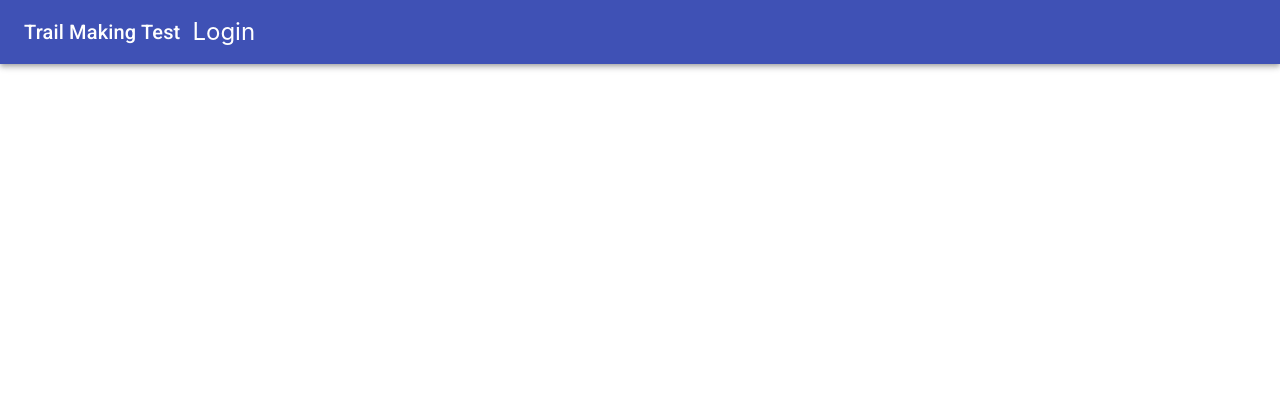
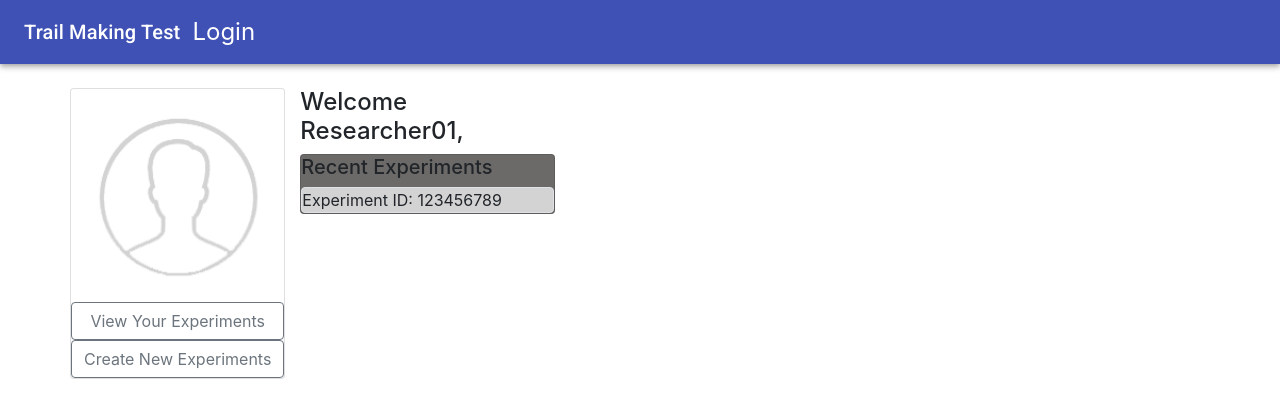
Before and after one commit to kevzzsk/TrailMakingTest, a React (Create React App) app: page /user-page in a window 1280 px wide. Shown: the top 418 px of the page. Built offline with nearby package versions, Linux system fonts and the light colour scheme.

Commit message:
Edited Login and User pages

```diff
--- a/src/App.js
+++ b/src/App.js
@@ -1,12 +1,13 @@
 import React, { Component } from 'react';
 import './App.css';
-
-import ExperimentPage from './components/ExperimentPage'
+import ExperimentPage from './components/ExperimentPage';
 import Appbar from './components/Appbar';
 import HomePage from './components/HomePage';
 import CompletionPage from './components/CompletionPage'
 import LoginPage from './components/LoginPage';
 import UserPage from './components/UserPage';
+import ViewExperiments from './components/ViewExperiments';
+import CreateExperiment from './components/CreateExperiment';
 import { BrowserRouter as Router, Route, Switch } from "react-router-dom";
 
 class App extends Component {
@@ -20,7 +21,9 @@ class App extends Component {
 						<Route path="/experiment" exact component={ExperimentPage} />
 						<Route path="/completion" exact component={CompletionPage} />
 						<Route path="/login" exact component={LoginPage} />
-						<Route path="/userPage" component={UserPage} />
+						<Route path="/user-page" component={UserPage} />
+						<Route path="/view-experiments" component={ViewExperiments}/>
+						<Route path="/create-experiment" component={CreateExperiment}/>
 					</Switch>
 				</div>
 			</Router>
--- /dev/null
+++ b/src/components/CreateExperiment.js
@@ -0,0 +1,13 @@
+import React, { Component } from 'react';
+
+class CreateExperiment extends Component{
+    render(){
+        return(
+            <div>
+                <h2>Create New Experiment</h2>
+            </div>
+        )
+    }
+}
+
+export default CreateExperiment;
--- a/src/components/HomePage.js
+++ b/src/components/HomePage.js
@@ -1,6 +1,5 @@
-
-import React, { Component } from 'react'
-import { Link } from 'react-router-dom'
+import React, { Component } from 'react';
+import { Link } from 'react-router-dom';
 
 
 class HomePage extends Component {
--- a/src/components/LoginPage.js
+++ b/src/components/LoginPage.js
@@ -1,4 +1,4 @@
-import React, { Component } from 'react'
+import React, { Component } from 'react';
 import {Link} from "react-router-dom";
 
 class LoginPage extends Component {
@@ -27,15 +27,19 @@ class LoginPage extends Component {
 
     render() {
         return (
-            <form>
-                <div>
-                    <input type="Username" className="form-control" placeholder="Username" ref={(username) => this.username = username} onChange={this.handleUsername}/>
-                    <input type="Password" className="form-control" placeholder="Password" ref={(password) => this.password = password} onChange={this.handlePassword}/>
-                    <Link innerRef={this.checkLogin} to={'/userPage'}>
-                        <button type="button" className="btn btn-dark experiment-btn" >Login ></button>
-                    </Link>
-                </div>
-            </form>
+                <form>
+                    <div className="form-group container">
+                        <br/>
+                        <label style={{fontFamily:'Helvetica'}}>USERNAME</label>
+                        <input type="Username" className="form-control" placeholder="" ref={(username) => this.username = username} onChange={this.handleUsername}/>
+                        <label style={{paddingTop:10, fontFamily:'Helvetica'}}>PASSWORD</label>
+                        <input type="Password" className="form-control" placeholder="" ref={(password) => this.password = password} onChange={this.handlePassword}/>
+                        <br/>
+                        <Link type="submit" className="btn btn-dark experiment-btn" innerRef={this.checkLogin} to={'/user-page'}>
+                            Login >
+                        </Link>
+                    </div>
+                </form>
         )
     }
 }
--- a/src/components/UserPage.js
+++ b/src/components/UserPage.js
@@ -1,11 +1,27 @@
 import React, { Component } from 'react'
-
+import { Link } from 'react-router-dom';
 
 class UserPage extends Component{
     render(){
-        return (
-            <div>
-                <h2>User Profile Page</h2>
+        return(
+            <div class="container">
+                <br/>
+                <div class="row">
+                    <div class="card">
+                        <img class="rounded-circle" src={require('./profile.png')}/>
+                        <Link to={"./view-experiments"} type="button" class="btn btn-outline-secondary">View Your Experiments</Link>
+                        <Link to={"./create-experiment"} type="button" class="btn btn-outline-secondary">Create New Experiments</Link>
+                    </div>
+                    <div class="col-3">
+                        <h4>Welcome Researcher01,</h4>
+                        <div class="card"  style={{backgroundColor:"#6b6a68"}}>
+                            <h5>Recent Experiments</h5>
+                            <div class="card border" style={{backgroundColor:"#d3d3d3"}}>
+                                <span>Experiment ID: 123456789</span>
+                            </div>
+                        </div>
+                    </div>
+                </div>
             </div>
         )
     }
--- /dev/null
+++ b/src/components/ViewExperiments.js
@@ -0,0 +1,13 @@
+import React, { Component } from 'react';
+
+class ViewExperiments extends Component{
+    render(){
+        return(
+            <div>
+                <h2>View Experiment</h2>
+            </div>
+        )
+    }
+}
+
+export default ViewExperiments;
```
Also changed, not shown: src/components/ExperimentPage.js (+5 -8 lines), src/components/profile.png (added).
